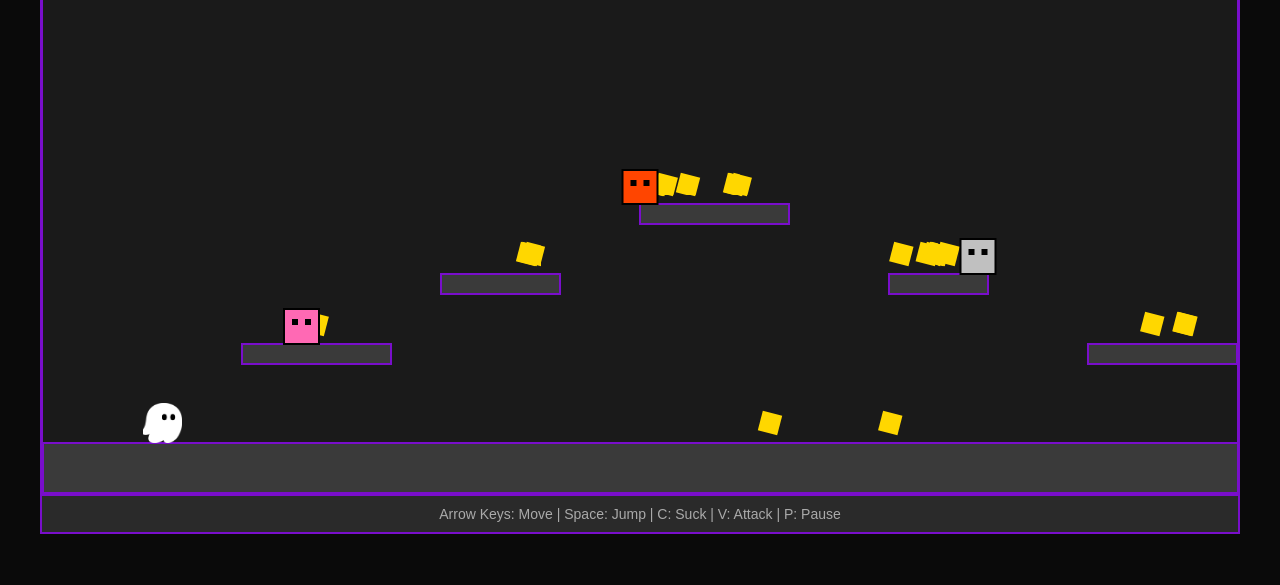
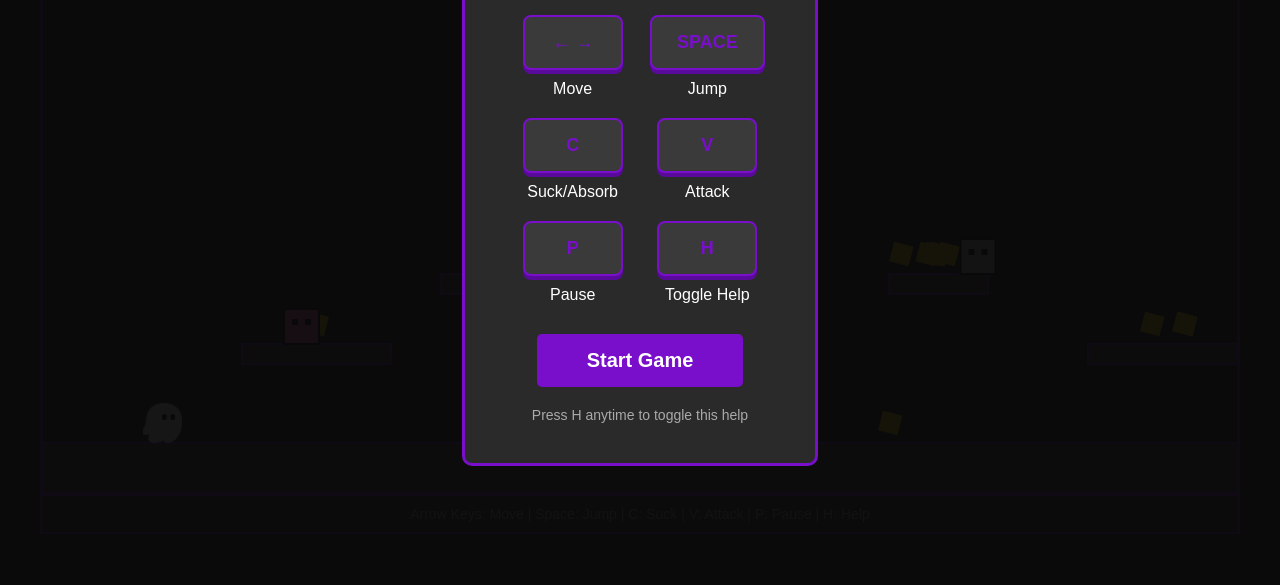
Before and after one commit to davetjh/kiro-by, a plain HTML site: page index.html in a window 1280 px wide. Shown: the part 215-800 px from the top of the page. Drawn offline with Linux system fonts and the light colour scheme.

Commit message:
feat: add control help

```diff
--- a/game.js
+++ b/game.js
@@ -1073,6 +1073,11 @@ function init() {
         if (e.key === 'p' || e.key === 'P') {
             togglePause();
         }
+
+        // Toggle controls overlay with 'h' key
+        if (e.key === 'h' || e.key === 'H') {
+            toggleControlsOverlay();
+        }
     });
 
     document.addEventListener('keyup', (e) => {
@@ -1081,6 +1086,7 @@ function init() {
 
     document.getElementById('restart-btn').addEventListener('click', restart);
     document.getElementById('next-level-btn').addEventListener('click', restart);
+    document.getElementById('start-game-btn').addEventListener('click', startGame);
 
     // Update UI with initial scores
     updateScore();
@@ -1277,6 +1283,38 @@ function togglePause() {
     }
 }
 
+// Toggle controls overlay
+function toggleControlsOverlay() {
+    const overlay = document.getElementById('controls-overlay');
+    const isHidden = overlay.classList.contains('hidden');
+
+    if (isHidden) {
+        overlay.classList.remove('hidden');
+        game.paused = true;
+        AudioManager.pause();
+    } else {
+        overlay.classList.add('hidden');
+        game.paused = false;
+        AudioManager.resume();
+        if (!game.gameOver && !game.levelComplete) {
+            gameLoop();
+        }
+    }
+}
+
+// Start game (from initial controls screen)
+function startGame() {
+    const overlay = document.getElementById('controls-overlay');
+    overlay.classList.add('hidden');
+    game.paused = false;
+
+    // Start music on game start
+    if (!game.musicStarted && !AudioManager.hasError) {
+        AudioManager.play();
+        game.musicStarted = true;
+    }
+}
+
 // Restart
 function restart() {
     game.score = 0;
--- a/index.html
+++ b/index.html
@@ -28,8 +28,41 @@
             <p>Score: <span id="complete-score">0</span></p>
             <button id="next-level-btn">Next Level</button>
         </div>
+        <div id="controls-overlay">
+            <div class="controls-content">
+                <h2>Controls</h2>
+                <div class="control-grid">
+                    <div class="control-item">
+                        <div class="key-display">← →</div>
+                        <div class="control-label">Move</div>
+                    </div>
+                    <div class="control-item">
+                        <div class="key-display">SPACE</div>
+                        <div class="control-label">Jump</div>
+                    </div>
+                    <div class="control-item">
+                        <div class="key-display">C</div>
+                        <div class="control-label">Suck/Absorb</div>
+                    </div>
+                    <div class="control-item">
+                        <div class="key-display">V</div>
+                        <div class="control-label">Attack</div>
+                    </div>
+                    <div class="control-item">
+                        <div class="key-display">P</div>
+                        <div class="control-label">Pause</div>
+                    </div>
+                    <div class="control-item">
+                        <div class="key-display">H</div>
+                        <div class="control-label">Toggle Help</div>
+                    </div>
+                </div>
+                <button id="start-game-btn">Start Game</button>
+                <p class="help-hint">Press H anytime to toggle this help</p>
+            </div>
+        </div>
         <div id="controls">
-            <p>Arrow Keys: Move | Space: Jump | C: Suck | V: Attack | P: Pause</p>
+            <p>Arrow Keys: Move | Space: Jump | C: Suck | V: Attack | P: Pause | H: Help</p>
         </div>
     </div>
     <script src="game.js"></script>
--- a/style.css
+++ b/style.css
@@ -114,3 +114,73 @@ button:active {
     color: #aaaaaa;
     font-size: 14px;
 }
+
+#controls-overlay {
+    position: absolute;
+    top: 0;
+    left: 0;
+    width: 100%;
+    height: 100%;
+    background-color: rgba(10, 10, 10, 0.95);
+    display: flex;
+    justify-content: center;
+    align-items: center;
+    z-index: 100;
+}
+
+.controls-content {
+    background-color: #2a2a2a;
+    padding: 40px 50px;
+    border: 3px solid #790ECB;
+    border-radius: 10px;
+    text-align: center;
+    max-width: 600px;
+}
+
+.controls-content h2 {
+    color: #790ECB;
+    font-size: 32px;
+    margin-bottom: 30px;
+}
+
+.control-grid {
+    display: grid;
+    grid-template-columns: repeat(2, 1fr);
+    gap: 20px;
+    margin-bottom: 30px;
+}
+
+.control-item {
+    display: flex;
+    flex-direction: column;
+    align-items: center;
+    gap: 10px;
+}
+
+.key-display {
+    background-color: #3a3a3a;
+    color: #790ECB;
+    padding: 15px 25px;
+    border: 2px solid #790ECB;
+    border-radius: 8px;
+    font-size: 18px;
+    font-weight: bold;
+    min-width: 100px;
+    box-shadow: 0 4px 0 #5a0a9b;
+}
+
+.control-label {
+    color: #ffffff;
+    font-size: 16px;
+}
+
+.help-hint {
+    color: #aaaaaa;
+    font-size: 14px;
+    margin-top: 20px;
+}
+
+#start-game-btn {
+    font-size: 20px;
+    padding: 15px 50px;
+}
```
